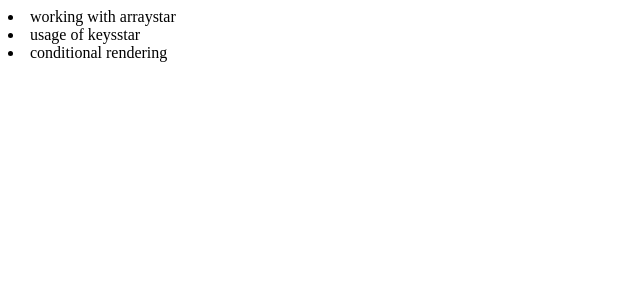
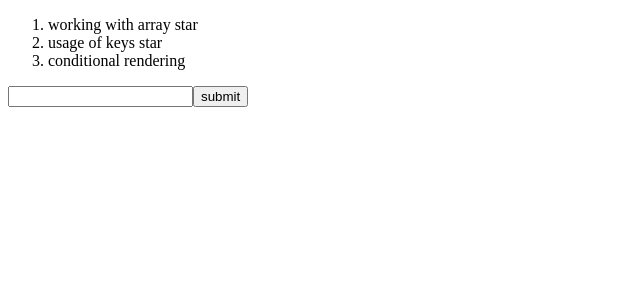
Before and after one commit to Manojkumarfsd/React-Testforbranch, a React (Vite) app: page / in a window 1280 px wide. Shown: the top 300 px of the page, without its empty margins (0-640 px from the left). Built offline with nearby package versions, Linux system fonts and the light colour scheme.

Commit message:
event.prevant default

```diff
--- a/src/App.jsx
+++ b/src/App.jsx
@@ -1,20 +1,33 @@
 import React from "react";
-import Note from "./components/Note"
-
+import Note  from './components/Note';
 function App(props){
-  const {notes}=props;
+  const {notes}= props;
   const listItem=[];
-
   notes.forEach((note)=>{
     listItem.push(<Note key={note.id} note={note}/>)
   });
+   let addnote= (event)=>{
+    event.preventDefault();
+    console.log(event.target.elements.note.value);
+
+   }
+
+
+
   return(
     <div>
-      {listItem}
+      <ol>
+      {
+       listItem
+
+      }
+</ol>
+      <form onSubmit={addnote}>
+        <input name="note"/>
+        <button type="submit">submit</button>
+      </form>
 
     </div>
-
   )
-
 }
 export default App;
--- a/src/components/Note.jsx
+++ b/src/components/Note.jsx
@@ -1,23 +1,10 @@
 function Note({note}){
 
-if(note.important){
-    return <li>{
-        note.content
-    }star</li>
-}
+
 return(
-    <li>
-       {note.content }
-
-
-
-    </li>
+   <li>
+    {note.content }{note.important && "      star "}
+   </li>
 )
-
-
-
-
-
-
 }
 export default Note;
```
